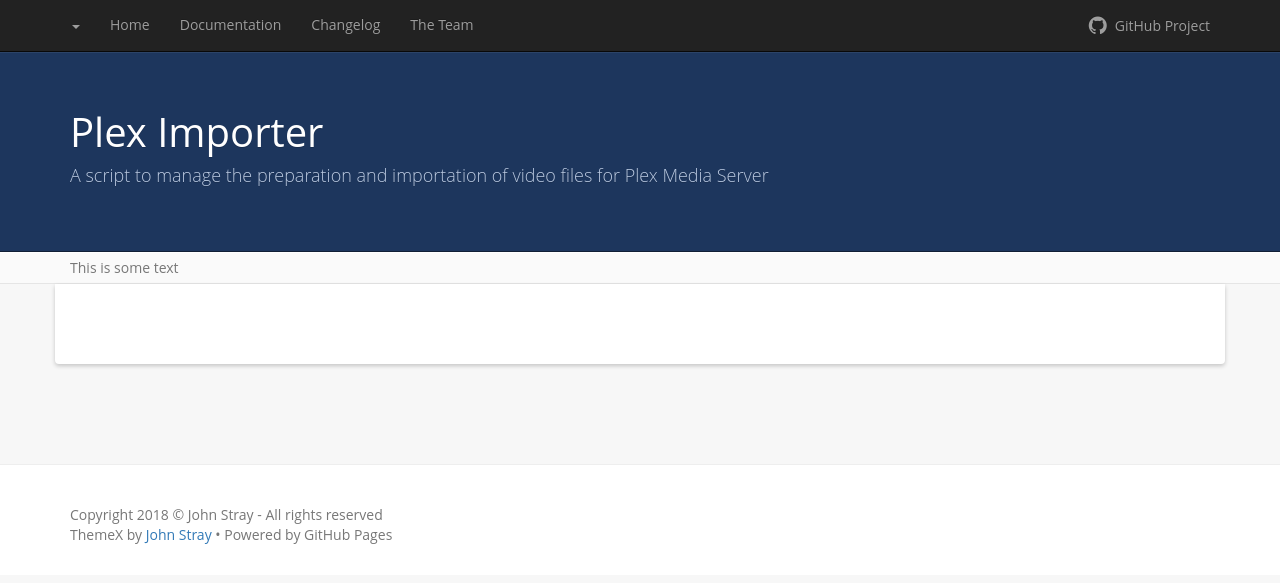
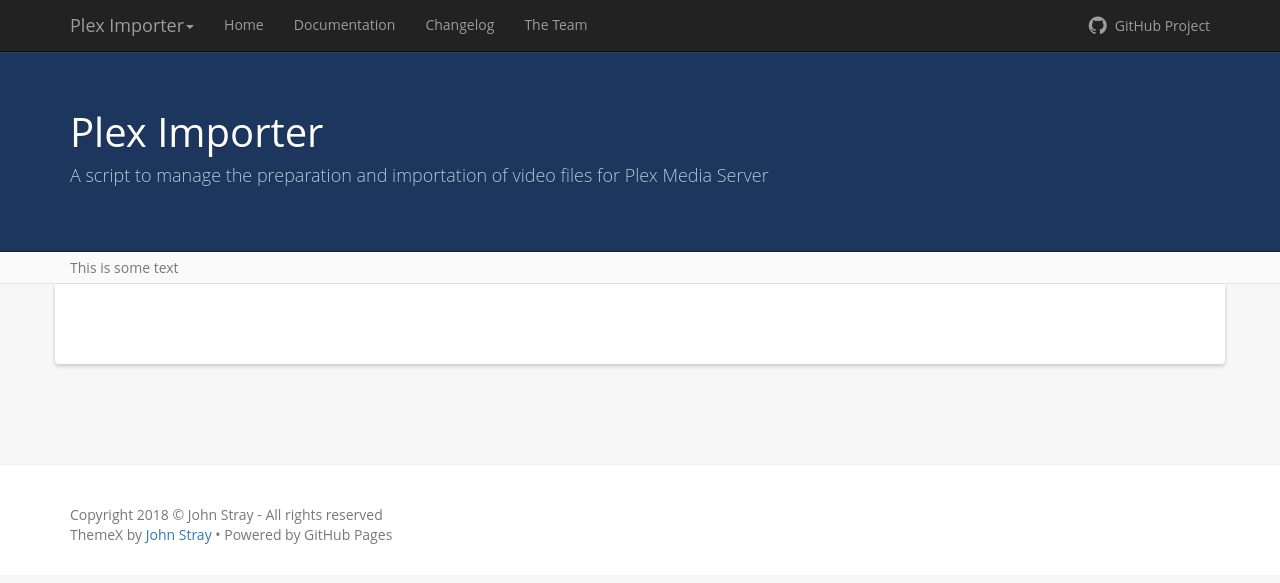
Before and after one commit to johnstray/johnstray.github.io, a Jekyll site: the page built from plex-importer/index.md, in a window 1280 px wide. Shown: the top 583 px of the page. Built offline with Jekyll 4.4.1, drawn with Linux system fonts in a browser that asks for light colours.

Commit message:
Update index.md

```diff
--- a/plex-importer/index.md
+++ b/plex-importer/index.md
@@ -1,6 +1,8 @@
 ---
 title: Plex Importer
 description: A script to manage the preparation and importation of video files for Plex Media Server
+project: Plex Importer
+projectid: plex-importer
 layout: homepage
 lang: php
 ---
```
